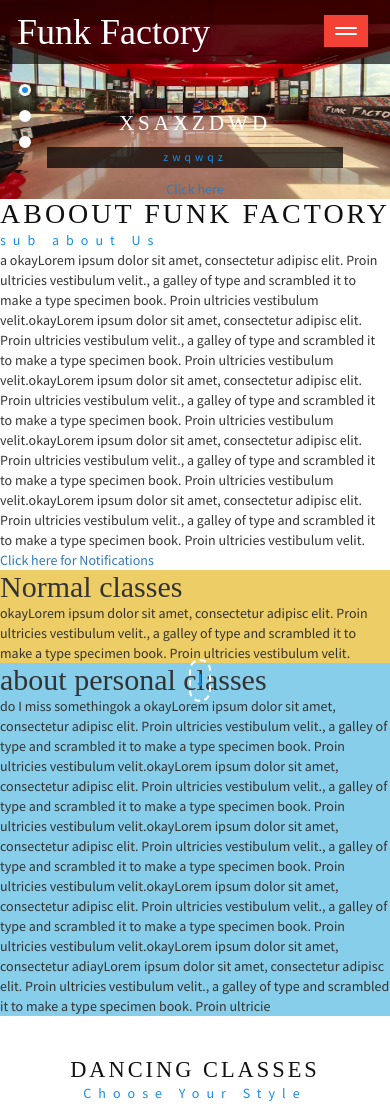
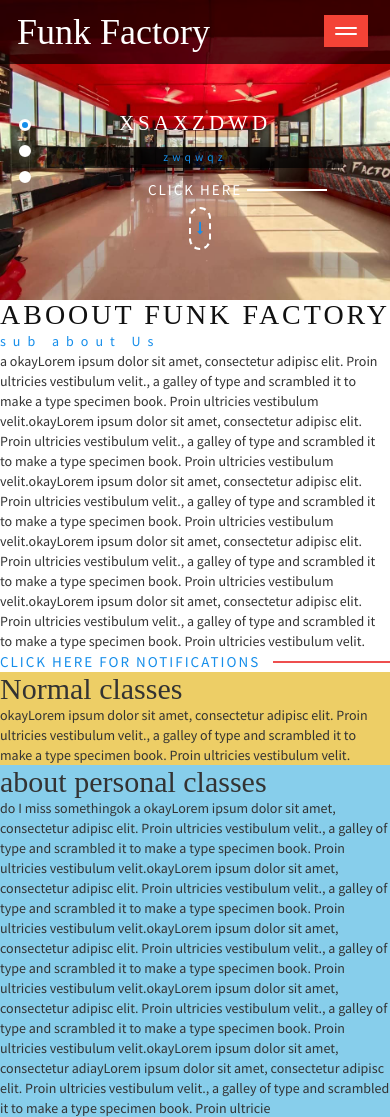
Before and after one commit to dipankarsahoo180/funkfactory, a Django app: page / in a window 390 px wide; the page is wider, and only the part inside the window is pictured. Shown: the top 1117 px of that part. Run offline with Django 3.2, Linux system fonts and the light colour scheme; data comes from the database, SQL or seed files in the repository; some libraries are stand-ins or nearby versions; some web fonts are replaced.

Commit message:
added assets and ststic from ubuntu

```diff
--- a/funkfactory/static/css/style.css
+++ b/funkfactory/static/css/style.css
@@ -1,4 +1,9 @@
-
+/*--
+Author: W3layouts
+Author URL: http://w3layouts.com
+License: Creative Commons Attribution 3.0 Unported
+License URL: http://creativecommons.org/licenses/by/3.0/
+--*/
 body{
 	margin:0;
 	font-family: 'Source Sans Pro', sans-serif;
@@ -34,7 +39,7 @@
 	text-decoration:none;
 }
 /*-- banner --*/
-.popping-banner{
+.w3ls-banner{
 	position: relative;
 }
 /*-- header --*/
@@ -100,10 +105,10 @@
     margin: 2em auto;
     width: 57%;
 }
-.agileits_funkfactory_more{
+.agileits_w3layouts_more{
 	position:relative;
 }
-.agileits_funkfactory_more a{
+.agileits_w3layouts_more a{
 	    font-size: 17px;
     color: #fff;
     text-decoration: none;
@@ -111,13 +116,13 @@
     letter-spacing: 4px;
     position: relative;
 }
-.agileits_funkfactory_more a:focus{
+.agileits_w3layouts_more a:focus{
 	outline:none;
 }
-.agileits_funkfactory_more a:hover{
+.agileits_w3layouts_more a:hover{
 	color:#fff;
 }
-.agileits_funkfactory_more a:before,.agileits_funkfactory_more a:after{
+.agileits_w3layouts_more a:before,.agileits_w3layouts_more a:after{
 	content: '';
     background: #fff;
     width: 85%;
@@ -126,7 +131,7 @@
     left: 105%;
     top: 46%;
 }
-.agileits_funkfactory_more a:after{
+.agileits_w3layouts_more a:after{
 	-webkit-transition-delay: 0.4s;
     transition-delay: 0.4s;
 	    -webkit-transform: scale3d(0, 1, 1);
@@ -136,18 +141,18 @@
     -webkit-transition: transform 0.4s cubic-bezier(0.22, 0.61, 0.36, 1);
     transition: transform 0.4s cubic-bezier(0.22, 0.61, 0.36, 1);
 }
-.agileits_funkfactory_more a:hover::before, .agileits_funkfactory_more a:hover::after {
+.agileits_w3layouts_more a:hover::before, .agileits_w3layouts_more a:hover::after {
     -webkit-transform: scale3d(1, 1, 1);
     transform: scale3d(1, 1, 1);
     -webkit-transition-delay: 0s;
     transition-delay: 0s;
 }
-.agileits_funkfactory_more a::after {
+.agileits_w3layouts_more a::after {
     background:#168eea;
 }
 /*-- //banner-text --*/
 /*-- banner-top --*/
-.funkfactory-banner-top{
+.w3layouts-banner-top{
     background-size: cover;
 	-webkit-background-size: cover;
 	-moz-background-size: cover;
@@ -403,11 +408,11 @@
 .ab-w3-agile-part p {
     color: #fff;
 }
-.agileits_funkfactory_more.menu__item.one a {
+.agileits_w3layouts_more.menu__item.one a {
     color: #168eea;
     margin-top: 1em;
 }
-.agileits_funkfactory_more.menu__item.one a:before,.agileits_funkfactory_more.menu__item.one a:after {
+.agileits_w3layouts_more.menu__item.one a:before,.agileits_w3layouts_more.menu__item.one a:after {
     content: '';
     background: #ee4f4f;
     width: 85%;
@@ -913,7 +918,7 @@
     -moz-transition: 0.5s all;
     -o-transition: 0.5s all;
 }
-.price-block:hover,.funkfactory-pricing:hover,.w3-agileits-vpn-grid:hover {
+.price-block:hover,.w3layouts-pricing:hover,.w3-agileits-vpn-grid:hover {
     transform: scale(1.1);
     -webkit-transform: scale(1.1);
     -moz-transform: scale(1.1);
@@ -1332,7 +1337,7 @@
 /*-- //slider-up-arrow --*/
 /*-- responsive-design --*/
 @media(max-width:1440px){
-	.funkfactory-banner-top,.funkfactory-banner-top1,.funkfactory-banner-top2{
+	.w3layouts-banner-top,.w3layouts-banner-top1,.w3layouts-banner-top2{
 		min-height:680px;
 	}
 	.agileits-banner-info {
@@ -1433,7 +1438,7 @@
 	    bottom: 14%;
 		left: 48.5%;
 	}
-	.funkfactory-banner-top, .funkfactory-banner-top1, .funkfactory-banner-top2 {
+	.w3layouts-banner-top, .w3layouts-banner-top1, .w3layouts-banner-top2 {
 		min-height:565px;
 	}
 	.thim-click-to-bottom i {
@@ -1599,7 +1604,7 @@
 		font-size: 2.5em;
 		letter-spacing: 9px;
 	}
-	.agileits_funkfactory_more a {
+	.agileits_w3layouts_more a {
 		font-size: 15px;
 		letter-spacing: 2px;
 		position: relative;
@@ -1613,7 +1618,7 @@
 	h1 a.navbar-brand {
 		font-size: 1.1em;
 	}
-	.funkfactory-banner-top, .funkfactory-banner-top1, .funkfactory-banner-top2 {
+	.w3layouts-banner-top, .w3layouts-banner-top1, .w3layouts-banner-top2 {
 		min-height: 465px;
 	}
 	.agileits-banner-info {
@@ -1846,7 +1851,7 @@
 	}
 }
 @media(max-width:640px){
-	.funkfactory-banner-top, .funkfactory-banner-top1, .funkfactory-banner-top2 {
+	.w3layouts-banner-top, .w3layouts-banner-top1, .w3layouts-banner-top2 {
 		min-height: 395px;
 	}
 	.agileits-banner-info h3 {
@@ -1940,7 +1945,7 @@
 		margin: 1em auto;
 		width: 82%;
 	}
-	.funkfactory-banner-top, .funkfactory-banner-top1, .funkfactory-banner-top2 {
+	.w3layouts-banner-top, .w3layouts-banner-top1, .w3layouts-banner-top2 {
 		min-height: 340px;
 	}
 	.agileits-banner-info {
@@ -2102,7 +2107,7 @@
 		text-align: center;
 		padding: 8em 0 0em;
 	}
-	.funkfactory-banner-top, .funkfactory-banner-top1, .funkfactory-banner-top2 {
+	.w3layouts-banner-top, .w3layouts-banner-top1, .w3layouts-banner-top2 {
 		min-height: 300px;
 	}
 	.thim-click-to-bottom {
@@ -2132,7 +2137,7 @@
 		margin: 1em auto;
 		width: 86%;
 	}
-	.funkfactory-banner-top, .funkfactory-banner-top1, .funkfactory-banner-top2 {
+	.w3layouts-banner-top, .w3layouts-banner-top1, .w3layouts-banner-top2 {
 		min-height: 258px;
 	}
 	.agileits-banner-info {
@@ -2144,7 +2149,7 @@
 		bottom: 12%;
 		left: 48.5%;
 	}
-	.agileits_funkfactory_more a:before, .agileits_funkfactory_more a:after {
+	.agileits_w3layouts_more a:before, .agileits_w3layouts_more a:after {
 		content: '';
 		background: #fff;
 		width: 62%;
@@ -2153,7 +2158,7 @@
 		left: 105%;
 		top: 46%;
 	}
-	.agileits_funkfactory_more a {
+	.agileits_w3layouts_more a {
 		font-size: 13px;
 		letter-spacing: 1px;
 		position: relative;
```
